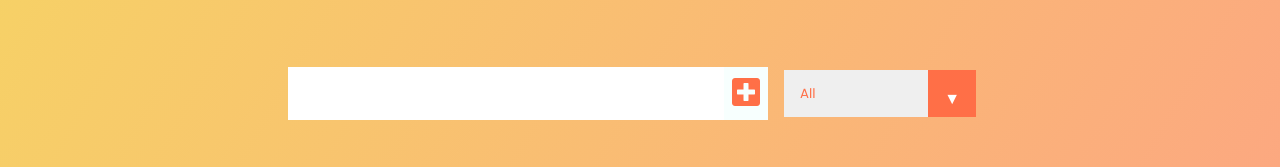
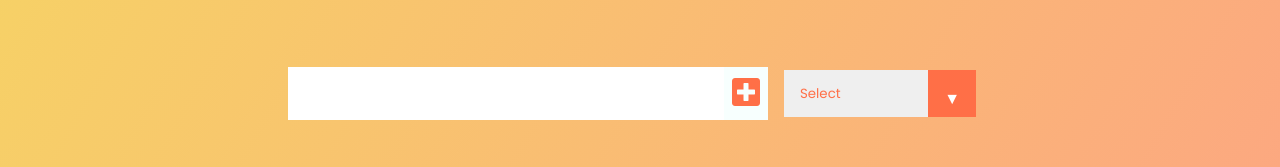
Before and after one commit to vargarobert97/assigmentAPI, a React (Create React App) app in the folder frontend/: page / in a window 1280 px wide. Shown: the part 147-314 px from the top of the page. Built offline with nearby package versions, Linux system fonts and the light colour scheme.

Commit message:
Chenged form

```diff
--- a/frontend/src/components/Form.js
+++ b/frontend/src/components/Form.js
@@ -1,22 +1,35 @@
 import React from 'react';
 
 
-const Form = () => {
+const Form = ({setInputText, shops, setShops, inputText, setStatus}) => {
+  const inputTextHandler = (event) => {
+    //console.log(event.target.value);
+    setInputText(event.target.value);
+  };
+
+  const submitHandler = (event) => {
+    event.preventDefault();
+    setShops([
+      ...shops, {text: inputText, completed: false, id: Math.random() * 1000} //Ovde ide schema od shop, category i item
+    ]);
+    setInputText('');
+  };
+
+  const statusHandler = (event) => {
+    setStatus(event.target.value);
+  }
     return(
     <form>
-      <input type="text" className="todo-input" />
-      <button className="todo-button" type="submit">
+      <input value={inputText} onChange={inputTextHandler} type="text" className="todo-input" />
+      <button onClick={submitHandler} className="todo-button" type="submit">
         <i className="fas fa-plus-square"></i>
       </button>
       <div className="select">
-        <select name="todos" className="filter-todo">
-          <option value="all">All</option>
-          <option value="completed">Completed</option>
-          <option value="uncompleted">Uncompleted</option>
-
-
-          <option value="uncompleted">Ubaci Shop List i Controls</option>
-
+        <select onChange={statusHandler} name="todos" className="filter-todo">
+          <option value="">Select</option>
+          <option value="shops">Shops</option>
+          <option value="categories">Categories</option>
+          <option value="lists">Lists</option>
         </select>
       </div>
     </form>
```
